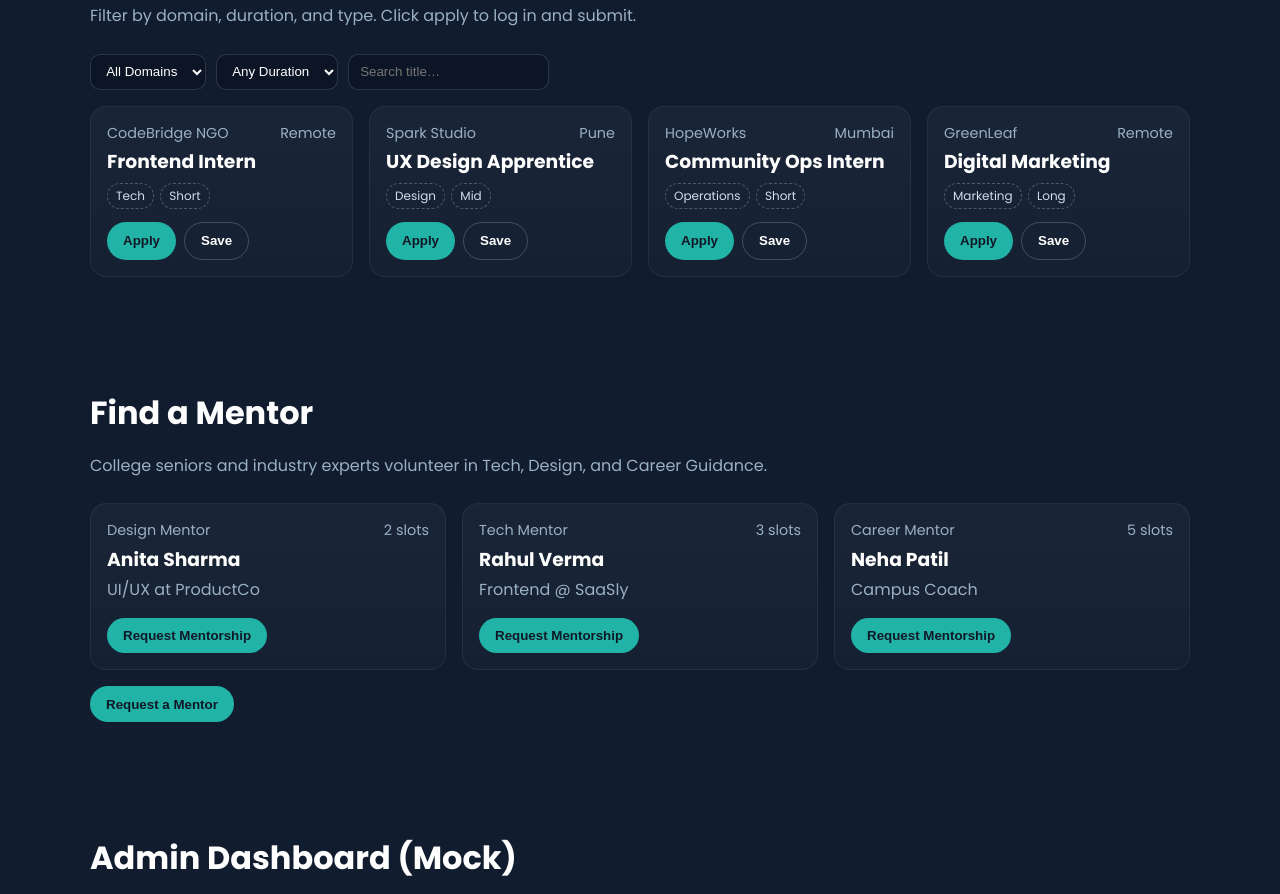
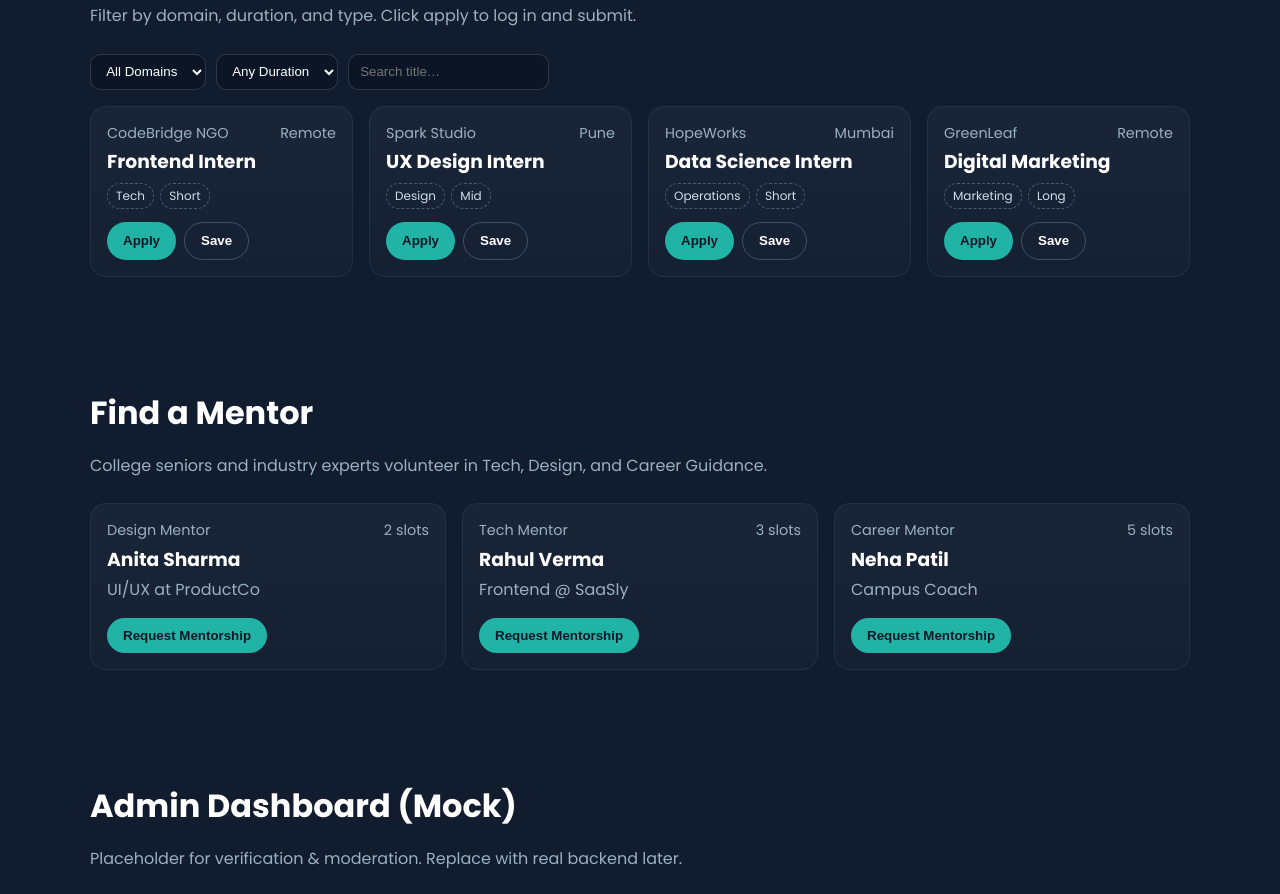
Before and after one commit to Snehayelwande/YouthMentern, a plain HTML site: page index.html in a window 1280 px wide. Shown: the part 1848-2742 px from the top of the page. Drawn offline with Linux system fonts and the light colour scheme.

Commit message:
Update index.html

```diff
--- a/index.html
+++ b/index.html
@@ -192,7 +192,7 @@
       <h2>Find a Mentor</h2>
       <p class="sub">College seniors and industry experts volunteer in Tech, Design, and Career Guidance.</p>
       <div id="mentorList" class="list"></div>
-      <div style="margin-top:1rem"><button class="btn btn-primary" onclick="openModal('mentorRequestModal')">Request a Mentor</button></div>
+     <!-- <div style="margin-top:1rem"><button class="btn btn-primary" onclick="openModal('mentorRequestModal')">Request a Mentor</button></div>-->
     </div>
   </section>
 
@@ -327,8 +327,8 @@
     // ----- Mock data -----
     const internships = [
       {title:'Frontend Intern', org:'CodeBridge NGO', domain:'Tech', duration:'Short', location:'Remote'},
-      {title:'UX Design Apprentice', org:'Spark Studio', domain:'Design', duration:'Mid', location:'Pune'},
-      {title:'Community Ops Intern', org:'HopeWorks', domain:'Operations', duration:'Short', location:'Mumbai'},
+      {title:'UX Design Intern', org:'Spark Studio', domain:'Design', duration:'Mid', location:'Pune'},
+      {title:'Data Science Intern', org:'HopeWorks', domain:'Operations', duration:'Short', location:'Mumbai'},
       {title:'Digital Marketing', org:'GreenLeaf', domain:'Marketing', duration:'Long', location:'Remote'},
     ];
     const mentors = [
```
